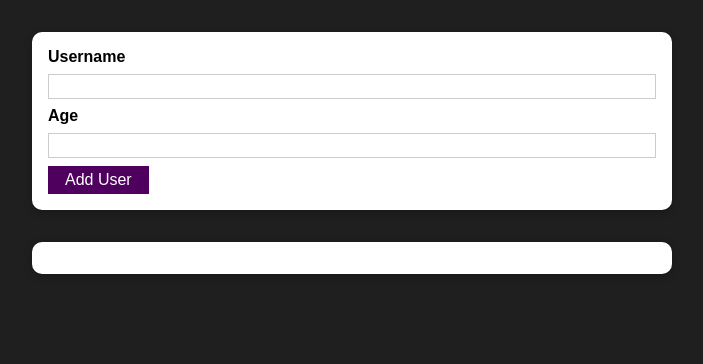
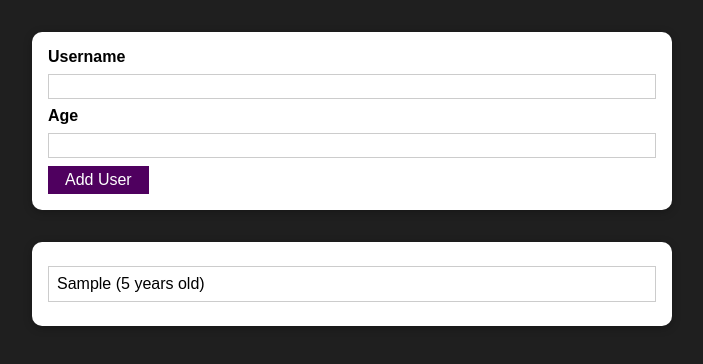
Before and after one commit to aimon7/react-add-user, a React (Create React App) app: page / in a window 1280 px wide. Both pictures are taken after typing "Sample", "5" into the empty fields and a click on the button "Add User". Shown: the top 364 px of the page, without its empty margins (288-991 px from the left). Built offline with nearby package versions, Linux system fonts and the light colour scheme.

Commit message:
Managing a list of users via state

```diff
--- a/src/App.js
+++ b/src/App.js
@@ -9,13 +9,18 @@ function App() {
     }
     const [state, setState] = useState(initialState);
 
-    function usersHandler() {
-
+    function usersHandler(user) {
+        setState(prevState => {
+            return {
+                ...prevState,
+                users: [...prevState.users, user]
+            }
+        })
     }
 
     return (
         <div>
-            <AddUser/>
+            <AddUser onAddUser={usersHandler} />
             <UsersList users={state.users}/>
         </div>
     );
--- a/src/components/Users/AddUser.js
+++ b/src/components/Users/AddUser.js
@@ -20,7 +20,7 @@ function AddUser(props) {
             return;
 
         console.log(state);
-
+        props.onAddUser(state);
         setState(initialState);
     }
 
--- a/src/components/Users/UsersList.js
+++ b/src/components/Users/UsersList.js
@@ -2,9 +2,9 @@ import classes from './UsersList.module.css';
 import Card from '../UI/Card';
 
 function UsersList(props) {
-    const users = props.users.map(user => {
+    const users = props.users.map((user, index) => {
         return (
-            <li>
+            <li key={index}>
                 {user.name} ({user.age} years old)
             </li>
         );
```
